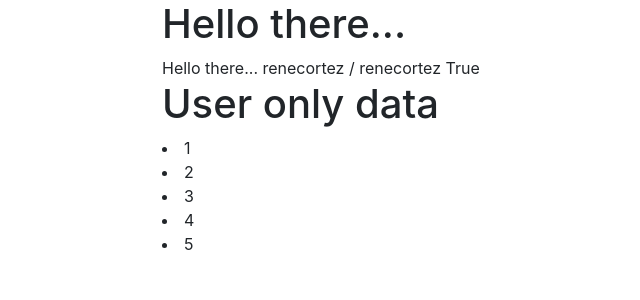
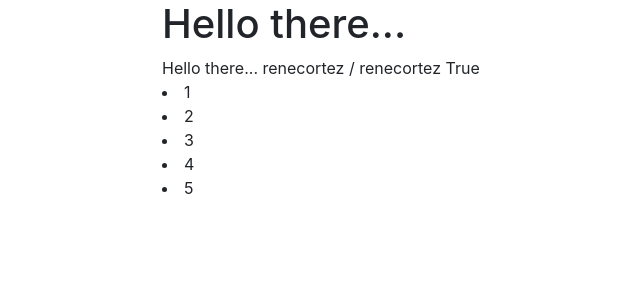
Before and after one commit to rcortezk9/try_django, a Django app: page / in a window 1280 px wide. Shown: the top 300 px of the page, without its empty margins (208-848 px from the left). Run offline with Django 3.2, Linux system fonts and the light colour scheme; a user stored in the database is signed in; some libraries are stand-ins or nearby versions.

```diff
--- a/templates/home.html
+++ b/templates/home.html
@@ -11,11 +11,9 @@
     {{ user }}
 
     {{ user.is_authenticated }}
-    {% if user.is_authenticated %}
-        <h1>User only data</h1>
-            {% for a in my_list %}
-                <li>{{ a }}</li>
-            {% endfor %}
-    {% endif %}
+
+    {% for a in my_list %}
+        <li>{{ a }}</li>
+    {% endfor %}
 
 {% endblock %}
--- a/try_django/views.py
+++ b/try_django/views.py
@@ -5,10 +5,11 @@ from django.template.loader import get_template
 # Don't Repeat Yourself = DRY
 
 def home_page(request):
+    # You want to do the condition logic here
     my_title = "Hello there..."
-    context = {"title": my_title, "my_list": [1, 2, 3, 4, 5]}
-    # doc = "<h1>{title}</h1>".format(title=my_title)
-    # django_rendered_doc = "<h1>{{title}}</h1>".format(title=my_title)
+    context = {"title": my_title}
+    if request.user.is_authenticated:
+        context = {"title": my_title, "my_list": [1, 2, 3, 4, 5]}
     return render(request, "home.html", context)
 
 def about_page(request):
```
